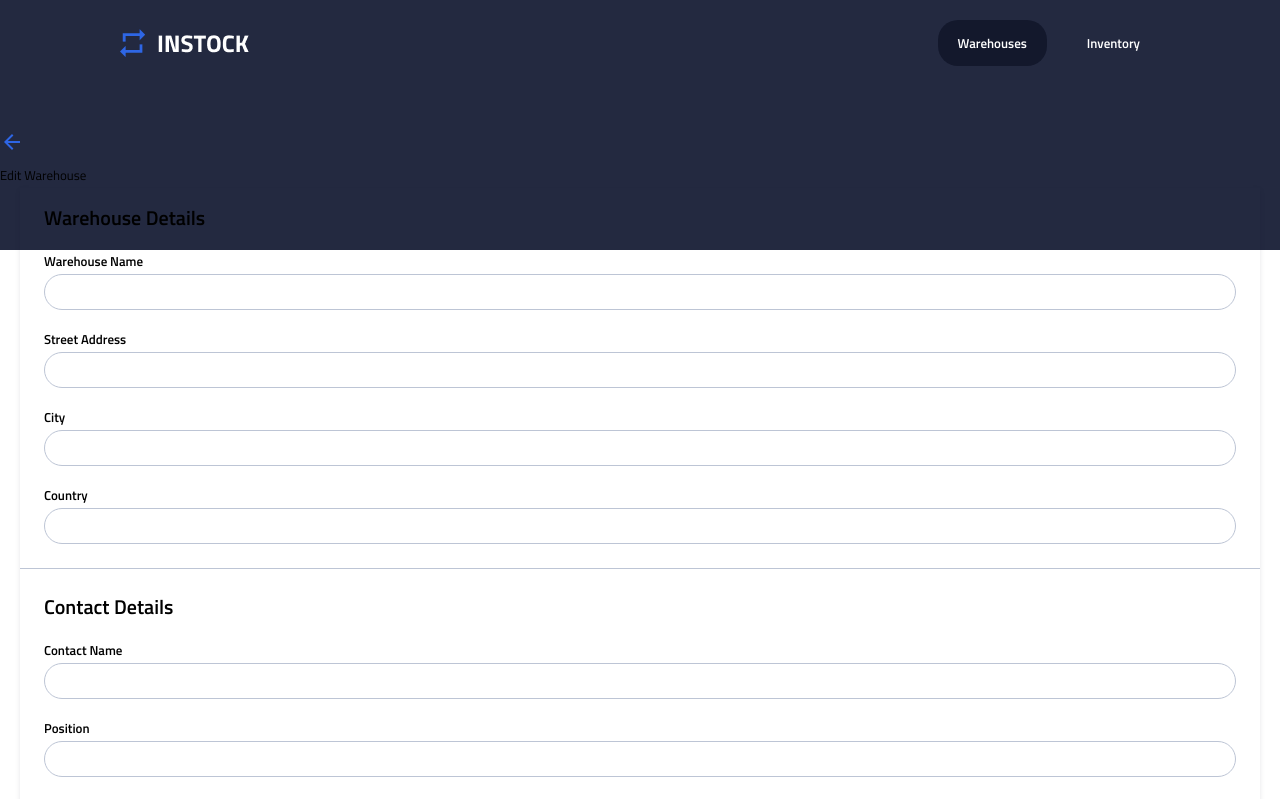
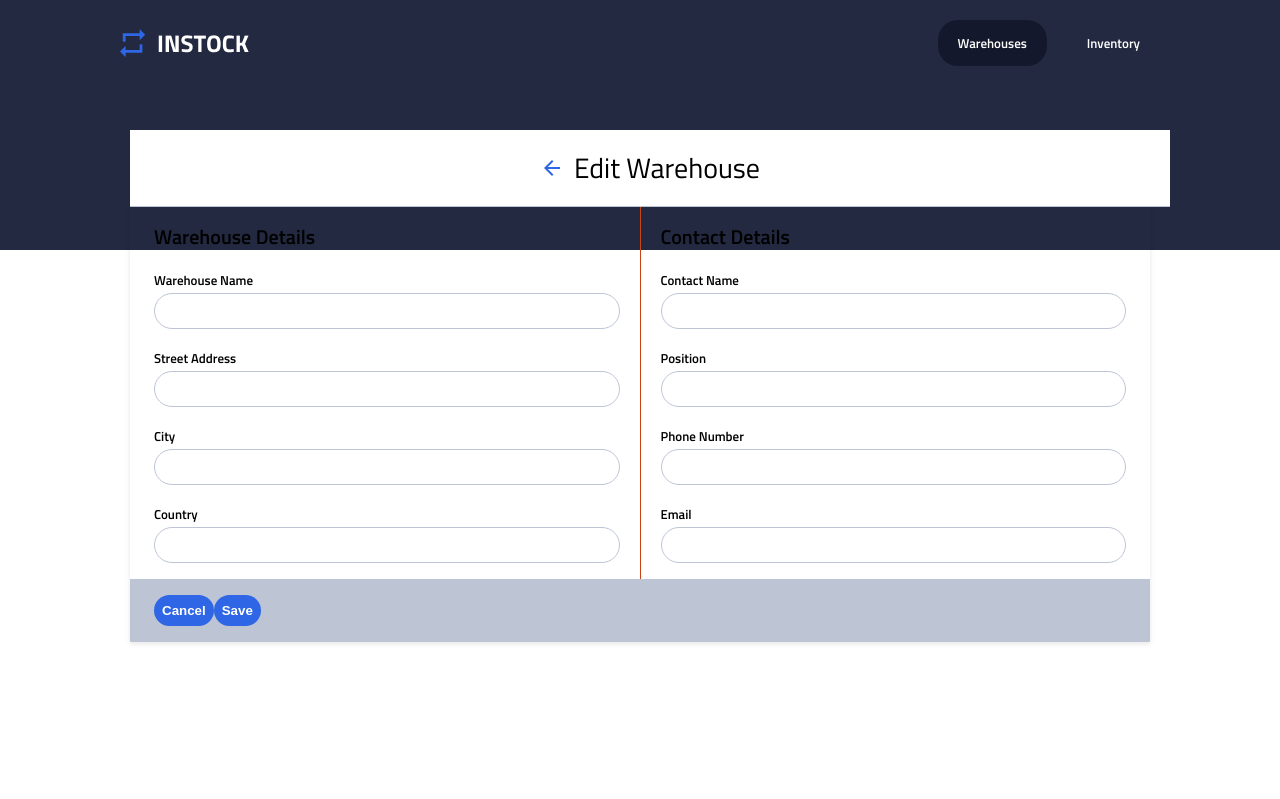
Before and after one commit to revyrob/instock-client, a React (Create React App) app: page /warehouse/1/edit in a window 1280 px wide. Shown: the top 799 px of the page. Built offline with nearby package versions, Linux system fonts and the light colour scheme; no server answers.

Commit message:
validation added

```diff
--- a/src/App.js
+++ b/src/App.js
@@ -10,6 +10,7 @@ function App() {
       <Routes>
         <Route path="/warehouses" element={<Warehouses />} />
         <Route path="/warehouse/:id/edit" element={<EditWarehouse></EditWarehouse>} />
+        <Route path="/warehouse/new" element={<EditWarehouse></EditWarehouse>} />
         {/* <Route path="/Warehouse/:id" element={<WareHouses />} />
         <Route path="/Warehouse/add" element={<WareHouses />} />
 
--- a/src/components/Header/Header.jsx
+++ b/src/components/Header/Header.jsx
@@ -4,13 +4,13 @@ export default function Header(){
     return(
         <div>
             <header className='nav__header'>
-                <navbar className="nav">
+                <nav className="nav">
                     <a href="" className="nav__logo-link">
                         <img src={logo} alt="logo" className="nav__logo-img" />
                     </a>
                     <a href="" className="nav__link-warehouse nav__link-item--active">Warehouses</a>
                     <a href="" className="nav__link-inventory">Inventory</a>
-                </navbar>
+                </nav>
             </header>
         </div>
     )
--- a/src/components/PageHeader/PageHeader.jsx
+++ b/src/components/PageHeader/PageHeader.jsx
@@ -1,10 +1,14 @@
+import './PageHeader.scss'
 export default function PageHeader({title}){
     return(
         <div className="pheader">
-            <a href=""><svg className="pheader__arrow" width="24" height="24" viewBox="0 0 24 24" fill="none" xmlns="http://www.w3.org/2000/svg">
-                    <path d="M20 11H7.83L13.42 5.41L12 4L4 12L12 20L13.41 18.59L7.83 13H20V11Z" fill="#2E66E6"/>
-                    </svg></a>
-                <p className="pheader__txt">{title}</p>
+            <div className="pheader__bg-curtain"></div>
+            <div className="pheader__wrapper">
+                <a href=""><svg className="pheader__arrow" width="24" height="24" viewBox="0 0 24 24" fill="none" xmlns="http://www.w3.org/2000/svg">
+                        <path d="M20 11H7.83L13.42 5.41L12 4L4 12L12 20L13.41 18.59L7.83 13H20V11Z" fill="#2E66E6"/>
+                        </svg></a>
+                <span className="pheader__txt">{title}</span>
+             </div>
         </div>
     )
 }
--- a/src/components/PageHeader/PageHeader.scss
+++ b/src/components/PageHeader/PageHeader.scss
@@ -1,12 +1,22 @@
+@use '../../styles/partials/variables' as *;
+@use '../../styles/partials/mixins' as *;
 .pheader{
     @include wrapper;
+    position: relative;
+    padding:0px 0;
+    &__bg-curtain{
+        position: absolute;
+    }
 
-    &__header{
+    &__wrapper{
+        background-color: $primary-light;
+        padding: 20px 24px;
         display: flex;
+        border-bottom:1px solid $secondary-light;
         align-items: center;
-        padding:20px 20px;
-        background-color:$primary-light;
+        justify-content: center;
     }
+
 
     &__arrow{
         display: block;
@@ -14,6 +24,8 @@
     }
 
     &__txt{
-        font-size: 1.25rem;
+        font-size: 28px;
+        line-height: 36px;
     }
+
 }
--- a/src/components/WarehouseForm/WarehouseForm.jsx
+++ b/src/components/WarehouseForm/WarehouseForm.jsx
@@ -1,26 +1,133 @@
 import './WarehouseForm.scss';
+// import {  useParams } from 'react-router-dom'
+// import {  useState } from 'react'
+// import { useEffect } from 'react';
+// import axios from 'axios';
 
-export default function WarehouseForm(){
+import PageHeader from '../PageHeader/PageHeader'
+import { useState } from 'react';
+
+export default function WarehouseForm({warehouse,warehouseId}){
+    // const [warehouse, setwarehouse] = useState(null)
+    // const {id:warehouseId} =  useParams();
+    // useEffect(function(){
+    //     if(warehouseId){
+    //        getWareHouseById()
+    //     }
+    // },[warehouseId])
+
+    // async function getWareHouseById(){
+    //     const {data} = await axios.get(`http://localhost:8080/warehouse/${warehouseId}`)
+    //     console.log(data)
+    //     setwarehouse(data)
+    // }
+    // function handleEditSumbit(e){
+    //     e.preventDefault()
+    //     console.log("edit")
+    // }
+
+    // function handleNewSumbit(e){
+    //     e.preventDefault()
+    //     console.log("new")
+    // }
+
+    const [validObj, setValidObj]=useState({
+        validate:true,
+    })
+
+    function formValidation(formObj){
+        const {wrhsName,wrhsAdd,wrhsCity,wrhsCountry,cntcName,cntcPos,cntcPhn,cntcEmail} = formObj
+        console.log(wrhsCity)
+        const obj = {
+            validate:false,
+        }
+        if(!wrhsName.value.replace(/\s/g, '').length){
+            obj[wrhsName.name] = "this field is required"
+            obj.validate = true;
+        }
+        if(!wrhsAdd.value.replace(/\s/g, '').length){
+            obj[wrhsAdd.name] = "this field is required"
+            obj.validate = true;
+        }
+        if(!wrhsCity.value.replace(/\s/g, '').length){
+            obj[wrhsCity.name] = "this field is required"
+            obj.validate = true;
+        }
+        if(!wrhsCountry.value.replace(/\s/g, '').length){
+            obj[wrhsCountry.name] = "this field is required"
+            obj.validate = true;
+        }
+        if(!cntcName.value.replace(/\s/g, '').length){
+            obj[cntcName.name] = "this field is required"
+            obj.validate = true;
+        }
+        if(!cntcPos.value.replace(/\s/g, '').length){
+            obj[cntcPos.name] = "this field is required"
+            obj.validate = true;
+        }
+        if(!cntcPhn.value.replace(/\s/g, '').length){
+            obj[cntcPhn.name] = "this field is required"
+            obj.validate = true;
+        }
+        if(!cntcEmail.value.replace(/\s/g, '').length){
+            obj[cntcEmail.name] = "this field is required"
+            obj.validate = true;
+        }else if(!cntcEmail.value.includes('@')){
+            obj[cntcEmail.name] = "not valid email"
+            obj.validate = true;
+        }
+
+        console.log(obj)
+        setValidObj(obj)
+    }
+
+    function handleEditSumbit(e){
+        e.preventDefault()
+        const formObj = e.target;
+        console.log("edit")
+        formValidation(formObj)
+    }
+
+    function handleNewSumbit(e){
+        const formObj = e.target;
+        e.preventDefault()
+        formValidation(formObj)
+        console.log("new")
+    }
+
     return(
-        <form className="frmgrid">
+        <>
+        <form className="frmgrid" onSubmit={warehouseId ? handleEditSumbit : handleNewSumbit}>
             <div className="frmgrid__body">
                 <div className="frmgrid__left">
                     <p className="frmgrid__title">Warehouse Details</p>
                     <label className="frmgrid__lbl">
                         Warehouse Name
-                        <input type="text" name="wrhs-name" className="frmgrid__inpt" />
+                        <input type="text" name="wrhsName" className={Object.hasOwn(validObj,'wrhsName') ? 'frmgrid__inpt frmgrid__inpt-err' : 'frmgrid__inpt'} defaultValue={warehouse ? warehouse.name : ""}/>
+                        {Object.hasOwn(validObj,'wrhsName') &&
+                            <span className='frmgrid__errspn'>{validObj.wrhsName}</span>
+                        }
                     </label>
                     <label className="frmgrid__lbl">
                         Street Address
-                        <input type="text" name="wrhs-add" className="frmgrid__inpt" />
+                        <input type="text" name="wrhsAdd" className={Object.hasOwn(validObj,'wrhsAdd') ? 'frmgrid__inpt frmgrid__inpt-err' : 'frmgrid__inpt'} defaultValue={warehouse ? warehouse.address : ""}/>
+                        {Object.hasOwn(validObj,'wrhsAdd') &&
+                            <span className='frmgrid__errspn'>{validObj.wrhsName}</span>
+                        }
                     </label>
                     <label className="frmgrid__lbl">
                         City
-                        <input type="text" name="wrhs-city" className="frmgrid__inpt" />
+                        <input type="text" name="wrhsCity" className="frmgrid__inpt" defaultValue={warehouse ? warehouse.city : ""}/>
+                        {Object.hasOwn(validObj,'wrhsCity') &&
+                            <span className='frmgrid__errspn'>{validObj.wrhsCity}</span>
+                        }
                     </label>
                     <label className="frmgrid__lbl">
                         Country
-                        <input type="text" name="wrhs-country" className="frmgrid__inpt" />
+                        <input type="text" name="wrhsCountry" className="frmgrid__inpt" defaultValue={warehouse ? warehouse.country : ""}/>
+                        {Object.hasOwn(validObj,'wrhsCountry') &&
+                            <span className='frmgrid__errspn'>{validObj.wrhsCountry}</span>
+                        }
                     </label>
                 </div>
                 <hr className='frmgrid__seprator' />
@@ -28,26 +135,39 @@ export default function WarehouseForm(){
                     <p className="frmgrid__title">Contact Details</p>
                     <label className="frmgrid__lbl">
                         Contact Name
-                        <input type="text" name="cntc-name" className="frmgrid__inpt" />
+                        <input type="text" name="cntcName" className="frmgrid__inpt" defaultValue={warehouse ? warehouse.contact.name : ""}/>
+                        {Object.hasOwn(validObj,'cntcName') &&
+                            <span className='frmgrid__errspn'>{validObj.cntcName}</span>
+                        }
                     </label>
                     <label className="frmgrid__lbl">
                     Position
-                        <input type="text" name="cntc-pos" className="frmgrid__inpt" />
+                        <input type="text" name="cntcPos" className="frmgrid__inpt" defaultValue={warehouse ? warehouse.contact.position : ""}/>
+                        {Object.hasOwn(validObj,'cntcPos') &&
+                            <span className='frmgrid__errspn'>{validObj.cntcPos}</span>
+                        }
                     </label>
                     <label className="frmgrid__lbl">
                     Phone Number
-                        <input type="phone" name="cntc-phn" className="frmgrid__inpt" />
+                        <input type="phone" name="cntcPhn" className="frmgrid__inpt" defaultValue={warehouse ? warehouse.contact.phone : ""}/>
+                        {Object.hasOwn(validObj,'cntcPhn') &&
+                            <span className='frmgrid__errspn'>{validObj.cntcPhn}</span>
+                        }
                     </label>
                     <label className="frmgrid__lbl">
                     Email
-                        <input type="email" name="cntc-email" className="frmgrid__inpt" />
+                        <input type="text" name="cntcEmail" className="frmgrid__inpt" defaultValue={warehouse ? warehouse.contact.email : ""}/>
+                        {Object.hasOwn(validObj,'cntcEmail') &&
+                            <span className='frmgrid__errspn'>{validObj.cntcEmail}</span>
+                        }
                     </label>
                 </div>
             </div>
             <div className="frmgrid__footer">
                 <button type="button" className='frmgrid__cancel'>Cancel</button>
-                <button type="submit" className='frmgrid__save'>Save</button>
+                <button type="submit" className='frmgrid__save'>{warehouseId ? `Save` : `add`}</button>
             </div>
         </form>
+        </>
     )
 }
--- a/src/components/WarehouseForm/WarehouseForm.scss
+++ b/src/components/WarehouseForm/WarehouseForm.scss
@@ -2,10 +2,13 @@
 @use '../../styles/partials/mixins' as *;
 
 .frmgrid{
-    margin:0px 20px;
+    // margin:0px 20px;
     box-shadow: 0px 2px 5px rgba(19, 24, 44, 0.1);
     &__body{
         padding:0px 24px;
+        @include desktop{
+            display: flex;
+        }
     }
     &__title{
         font-weight: $bold;
@@ -14,28 +17,49 @@
         line-height: 28px;
     }
     &__left{
+
+        @include desktop{
+            flex:1;
+            padding-right:20px;
+            border-right:1px solid $sup-red;
+        }
     }
     &__right{
-
+        @include desktop{
+            flex:1;
+            padding-left:20px;
+        }
     }
     &__lbl{
         width: 100%;
         font-weight: bold;
+        display: block;
+        margin-bottom:16px;
     }
     &__inpt{
         width:100%;
         border-radius: 20px;
         border:1px solid $secondary-light;
-        margin-bottom:16px;
         height:36px;
         padding:10px;
+        &--err{
+            border:1px solid $sup-red;
+        }
     }
-
+    &__errspn{
+        font-weight: 400;
+        font-size: 12px;
+        line-height: 18px;
+        color:$sup-red;
+    }
     &__seprator{
         border:0;
         height: 1px;
         margin:8px -24px;
         background-color: $secondary-light;
+        @include desktop{
+            display:none;
+        }
     }
     &__footer{
         background-color: $secondary-light;
--- a/src/pages/EditWarehouse/EditWarehouse.jsx
+++ b/src/pages/EditWarehouse/EditWarehouse.jsx
@@ -1,12 +1,31 @@
 import PageHeader from "../../components/PageHeader/PageHeader";
 import WarehouseForm from "../../components/WarehouseForm/WarehouseForm";
 import './EditWarehouse.scss'
+
+import {  useParams } from 'react-router-dom'
+import {  useState } from 'react'
+import { useEffect } from 'react';
+import axios from 'axios';
 export default function EditWarehouse(){
+    const [warehouse, setwarehouse] = useState(null)
+    const {id:warehouseId} =  useParams();
+    useEffect(function(){
+        if(warehouseId){
+           getWareHouseById()
+        }
+    },[warehouseId])
+
+    async function getWareHouseById(){
+        const {data} = await axios.get(`http://localhost:8080/warehouse/${warehouseId}`)
+        console.log(data)
+        setwarehouse(data)
+    }
+
     return(
         <>
-            <PageHeader title={"Edit Warehouse"}></PageHeader>
             <div className="edit-wrhse">
-                <WarehouseForm ></WarehouseForm>
+                <PageHeader title={warehouseId? "Edit Warehouse":"Add New Warehouse"}></PageHeader>
+                <WarehouseForm warehouse={warehouse} warehouseId={warehouseId}></WarehouseForm>
             </div>
         </>
     )
--- a/src/pages/EditWarehouse/EditWarehouse.scss
+++ b/src/pages/EditWarehouse/EditWarehouse.scss
@@ -2,5 +2,5 @@
 @use '../../styles/partials/mixins' as *;
 
 .edit-wrhse{
-
+   @include wrapper-mr;
 }
```
Also changed, not shown: src/styles/partials/_mixins.scss (+18 -2 lines), src/styles/partials/_variables.scss (+15 -0 lines).
